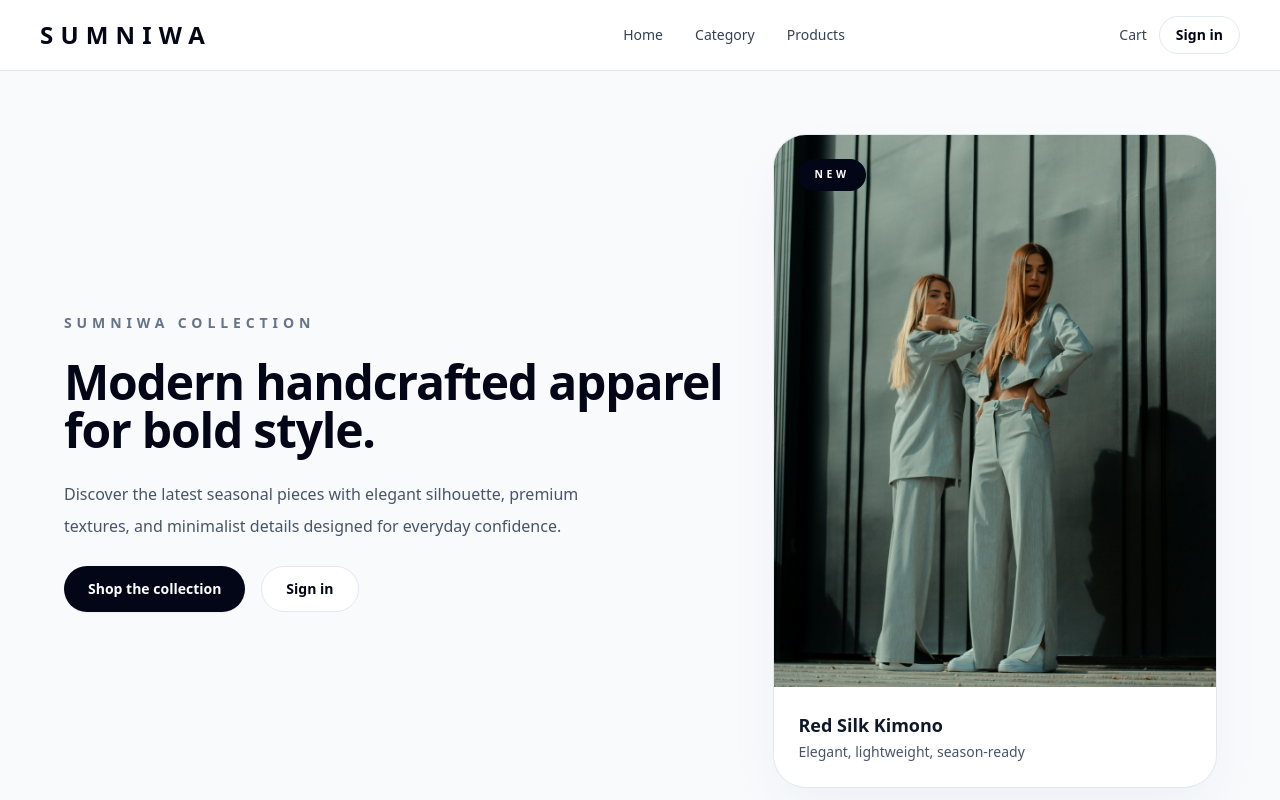
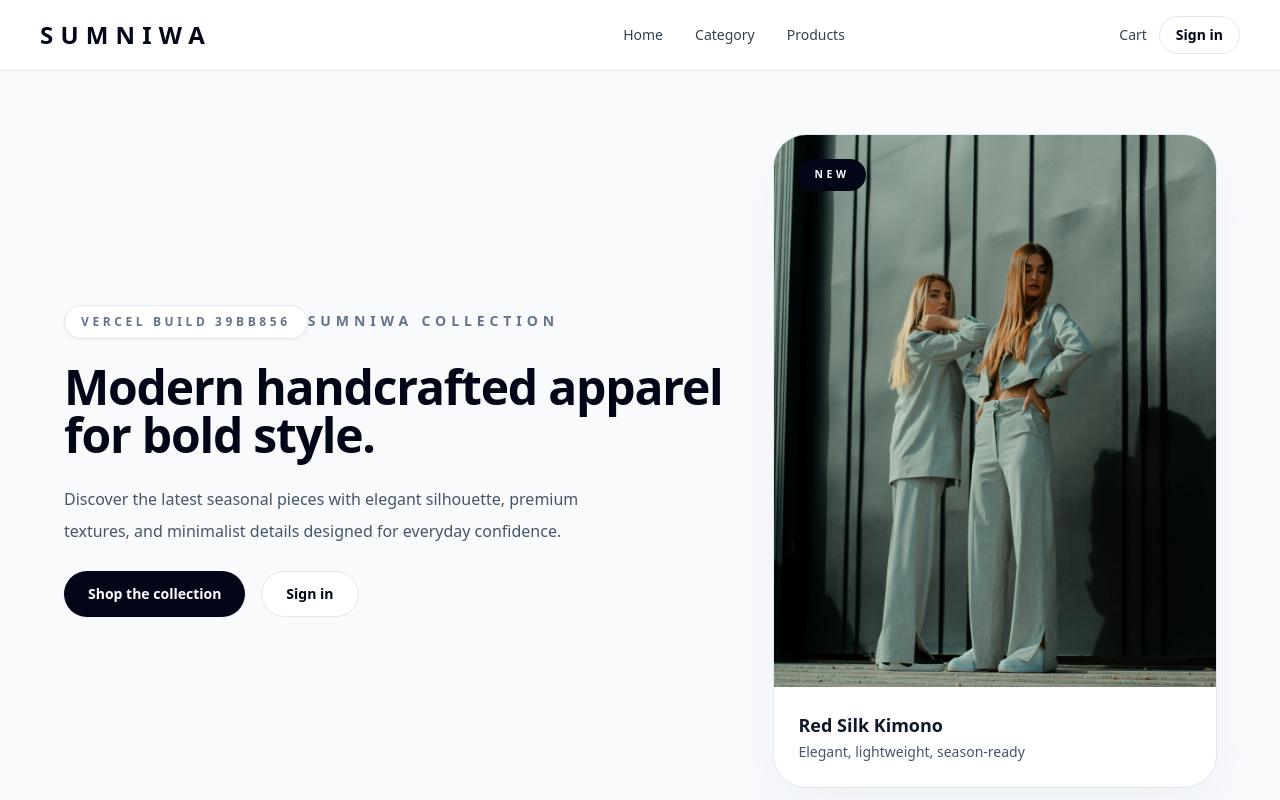
Before and after one commit to binayakedem/sumniwa_design, a Next.js app: page / in a window 1280 px wide. Shown: the top 800 px of the page. Built offline with nearby package versions, Linux system fonts and the light colour scheme; no server answers.

Commit message:
Add deployment marker to homepage

```diff
--- a/app/page.tsx
+++ b/app/page.tsx
@@ -48,6 +48,9 @@ export default function HomePage() {
             <section className="relative overflow-hidden px-6 py-16 sm:px-10 lg:px-16">
                 <div className="mx-auto grid max-w-7xl gap-12 lg:grid-cols-[1.2fr_0.8fr] lg:items-center">
                     <div className="space-y-6 max-w-2xl">
+                        <div className="inline-flex items-center rounded-full border border-slate-200 bg-white px-4 py-2 text-xs font-semibold uppercase tracking-[0.3em] text-slate-500 shadow-sm">
+                            Vercel build 39bb856
+                        </div>
                         <span className="text-sm font-semibold uppercase tracking-[0.35em] text-slate-500">
                             SUMNIWA COLLECTION
                         </span>
```
